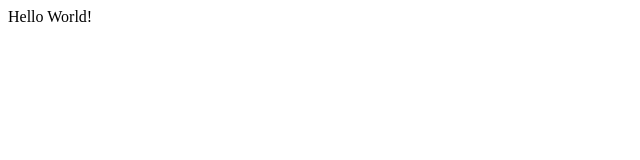
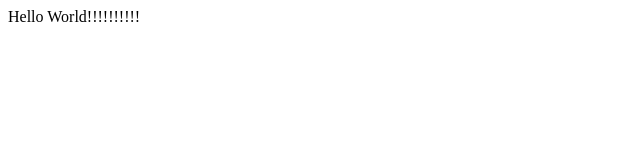
Before and after one commit to Hin15/JavaScript, a plain HTML site: page Beginner_JavasCript_KRS/index.html in a window 1280 px wide. Shown: the full height of the page, 0-640 px from the left. Drawn offline with Linux system fonts and the light colour scheme.

Commit message:
add !!!! concat with hello word

```diff
--- a/Beginner_JavasCript_KRS/index.html
+++ b/Beginner_JavasCript_KRS/index.html
@@ -7,6 +7,6 @@
     <title>Document</title>
 </head>
 <body>
-    Hello World!
+    Hello World!!!!!!!!!!
 </body>
 </html>
```
